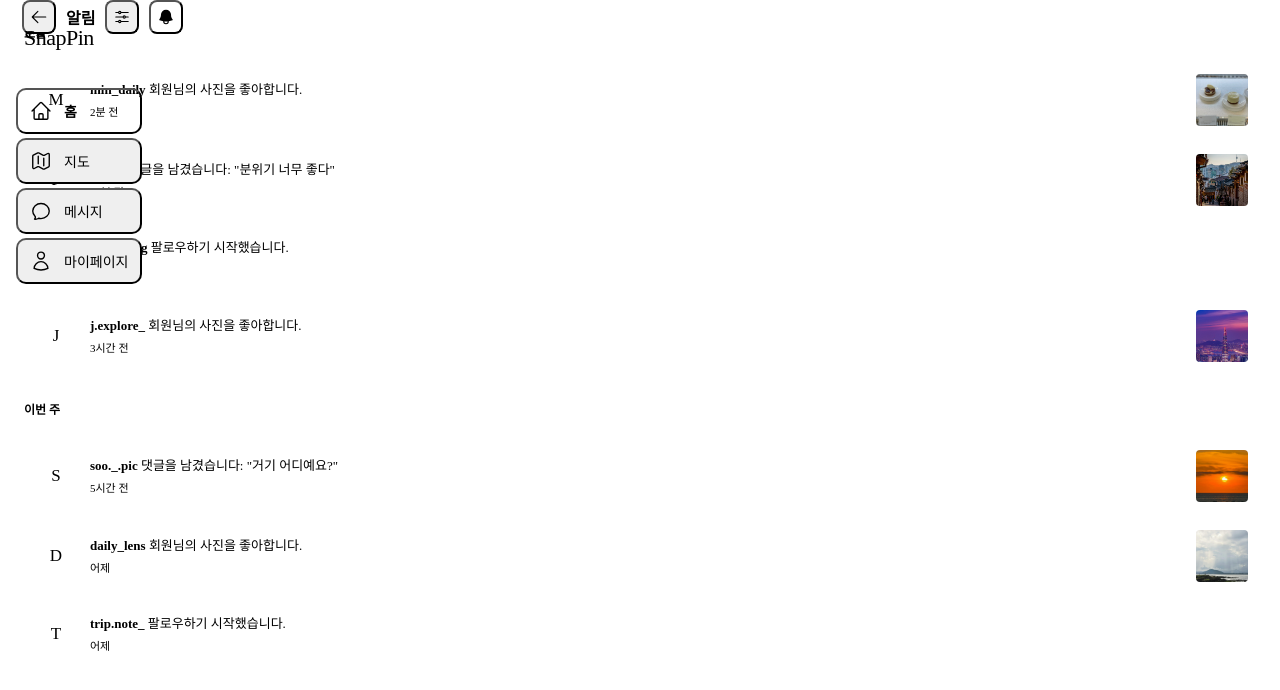
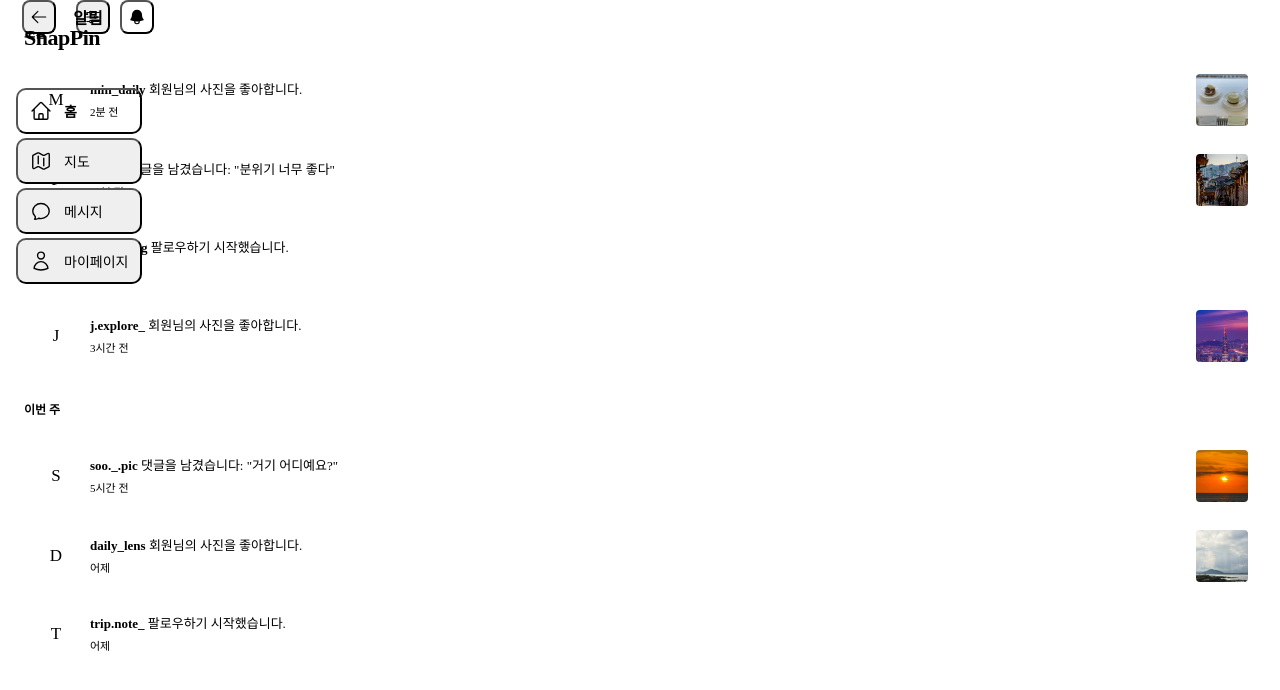
Before and after one commit to Yang-Hojoon/SnapPin, a React (Vite) app: page /notification in a window 1280 px wide. Shown: the top 690 px of the page. Built offline with nearby package versions, Linux system fonts and the light colour scheme; the HTML template or start-up script is replaced by a standard one.

Commit message:
UI 수정

```diff
--- a/src/components/BottomNav/BottomNav.css
+++ b/src/components/BottomNav/BottomNav.css
@@ -9,8 +9,8 @@
   display: flex;
   align-items: center;
   justify-content: space-around;
-  padding-bottom: 8px;
-  z-index: 100;
+  padding-bottom: 0;
+  z-index: 1000;
 }
 
 .bottom-nav__item {
--- a/src/components/Header/Header.css
+++ b/src/components/Header/Header.css
@@ -15,7 +15,7 @@
 
 .header__logo {
   font-size: 20px;
-  font-weight: 500;
+  font-weight: 700;
   color: var(--color-primary);
   letter-spacing: -0.5px;
   white-space: nowrap;
@@ -256,10 +256,14 @@
 
 /* 알림 등 페이지 타이틀 */
 .header__page-title {
-  flex: 1;
+  position: absolute;
+  left: 50%;
+  top: 50%;
+  transform: translate(-50%, -50%);
   font-size: 16px;
   font-weight: 600;
   color: var(--color-text);
+  white-space: nowrap;
 }
 
 /* ===== 모바일 홈 헤더: 위치칩 / 필터 / 로고(중앙) / 검색 / 알림 ===== */
--- a/src/components/Header/Header.jsx
+++ b/src/components/Header/Header.jsx
@@ -12,6 +12,9 @@ function Header({ showBack = false, onFilterClick, onMapSearch = null }) {
   const location = useLocation();
   const isNotification = location.pathname === '/notification';
   const isMapPage = location.pathname === '/map';
+  const isMessage = location.pathname === '/message';
+  const isMyPage = location.pathname === '/mypage';
+  const isTitlePage = isNotification || isMessage || isMyPage;
 
   const [query, setQuery]       = useState('');
   const [results, setResults]   = useState([]);
@@ -76,7 +79,7 @@ function Header({ showBack = false, onFilterClick, onMapSearch = null }) {
         </button>
       ) : (
         <button className="header__logo" onClick={() => navigate('/')} aria-label="홈으로">
-          Snap<span>Pin</span>
+          <span>Snap</span>Pin
         </button>
       )}
 
@@ -121,22 +124,29 @@ function Header({ showBack = false, onFilterClick, onMapSearch = null }) {
               </ul>
             )}
           </>
-        ) : isNotification ? (
-          /* 알림 페이지: 타이틀 */
-          <span className="header__page-title">알림</span>
-        ) : (
+        ) : !isTitlePage ? (
           /* 그 외: 장식용 검색창 */
           <div className="header__search" onClick={() => navigate('/')}>
             <MagnifyingGlassIcon style={{ width: '15px', height: '15px', color: 'var(--color-text-sub)', flexShrink: 0 }} />
             <span className="header__search-text">장소, 카테고리 검색</span>
           </div>
-        )}
+        ) : null}
       </div>
 
+      {/* 알림·메시지·마이페이지: 헤더 기준 정중앙 고정 */}
+      {isTitlePage && (
+        <span className="header__page-title">
+          {isNotification ? '알림' : isMessage ? '메시지' : '마이페이지'}
+        </span>
+      )}
+
+      {!isMessage && !isMyPage && (
         <button className="header__icon-btn" onClick={onFilterClick} aria-label="필터">
           <AdjustmentsHorizontalIcon style={{ width: '22px', height: '22px' }} />
         </button>
+      )}
 
+      {!isMessage && (
         <button
           className={`header__icon-btn ${isNotification ? 'header__icon-btn--active' : ''}`}
           onClick={() => navigate('/notification')}
@@ -147,6 +157,10 @@ function Header({ showBack = false, onFilterClick, onMapSearch = null }) {
             : <BellIcon style={{ width: '22px', height: '22px' }} />
           }
         </button>
+      )}
+
+      {/* 메시지: 오른쪽 뒤로가기 버튼과 균형 맞추는 빈 공간 */}
+      {isMessage && <div style={{ width: '36px', flexShrink: 0 }} />}
     </header>
   );
 }
--- a/src/components/SideNav/SideNav.css
+++ b/src/components/SideNav/SideNav.css
@@ -21,7 +21,7 @@
   /* 로고 */
   .side-nav__logo {
     font-size: 22px;
-    font-weight: 500;
+    font-weight: 700;
     color: var(--color-primary);
     letter-spacing: -0.5px;
     margin-bottom: 36px;
--- a/src/pages/Home/Home.css
+++ b/src/pages/Home/Home.css
@@ -151,7 +151,7 @@
   position: fixed;
   inset: 0;
   background-color: rgba(0,0,0,0.4);
-  z-index: 200;
+  z-index: 1001;
   display: flex;
   align-items: flex-end;
 }
@@ -160,7 +160,7 @@
   width: 100%;
   background-color: var(--color-white);
   border-radius: 16px 16px 0 0;
-  padding: 0 0 24px;
+  padding: 0;
 }
 
 .filter-panel__header {
@@ -180,6 +180,19 @@
 .filter-panel__section {
   padding: 14px 16px;
   border-bottom: 1px solid var(--color-border);
+}
+
+.filter-panel__section:last-of-type {
+  border-bottom: none;
+  padding: 24px 16px;
+  display: flex;
+  flex-direction: column;
+  justify-content: center;
+  gap: 10px;
+}
+
+.filter-panel__section:last-of-type .filter-panel__label {
+  margin: 0;
 }
 
 .filter-panel__label {
@@ -325,7 +338,7 @@
   border: 1px solid var(--color-border);
   border-radius: 10px;
   padding: 8px 12px;
-  margin-bottom: 8px;
+  margin: 8px 0;
 }
 
 .location-search-input {
--- a/src/pages/Home/Home.jsx
+++ b/src/pages/Home/Home.jsx
@@ -159,7 +159,7 @@ function Home() {
       {/* 헤더 */}
       <header className="header header--home">
         <button className="header__logo" onClick={() => navigate('/')}>
-          Snap<span>Pin</span>
+          <span>Snap</span>Pin
         </button>
 
         {/* 현재 위치 칩 (모바일 1번) */}
--- a/src/pages/MyPage/MyPage.css
+++ b/src/pages/MyPage/MyPage.css
@@ -129,7 +129,6 @@
 
 /* ===== 설정 ===== */
 .mypage__settings {
-  border-top: 8px solid var(--color-bg);
   margin-top: 8px;
 }
 
--- a/src/pages/PhotoDetail/PhotoDetail.css
+++ b/src/pages/PhotoDetail/PhotoDetail.css
@@ -155,7 +155,7 @@
 }
 
 .detail__map {
-  height: 100px;
+  height: 200px;
   background-color: var(--color-bg);
   border-radius: 10px;
   border: 1px solid var(--color-border);
@@ -374,3 +374,9 @@
     flex: 0 0 50%;
   }
 }
+
+/* leaflet z-index를 네비게이션 바 아래로 제한 */
+.detail__map .leaflet-pane,
+.detail__map .leaflet-control-container {
+  z-index: 1 !important;
+}
```
Lines whose indentation alone changed are shown as unchanged.
